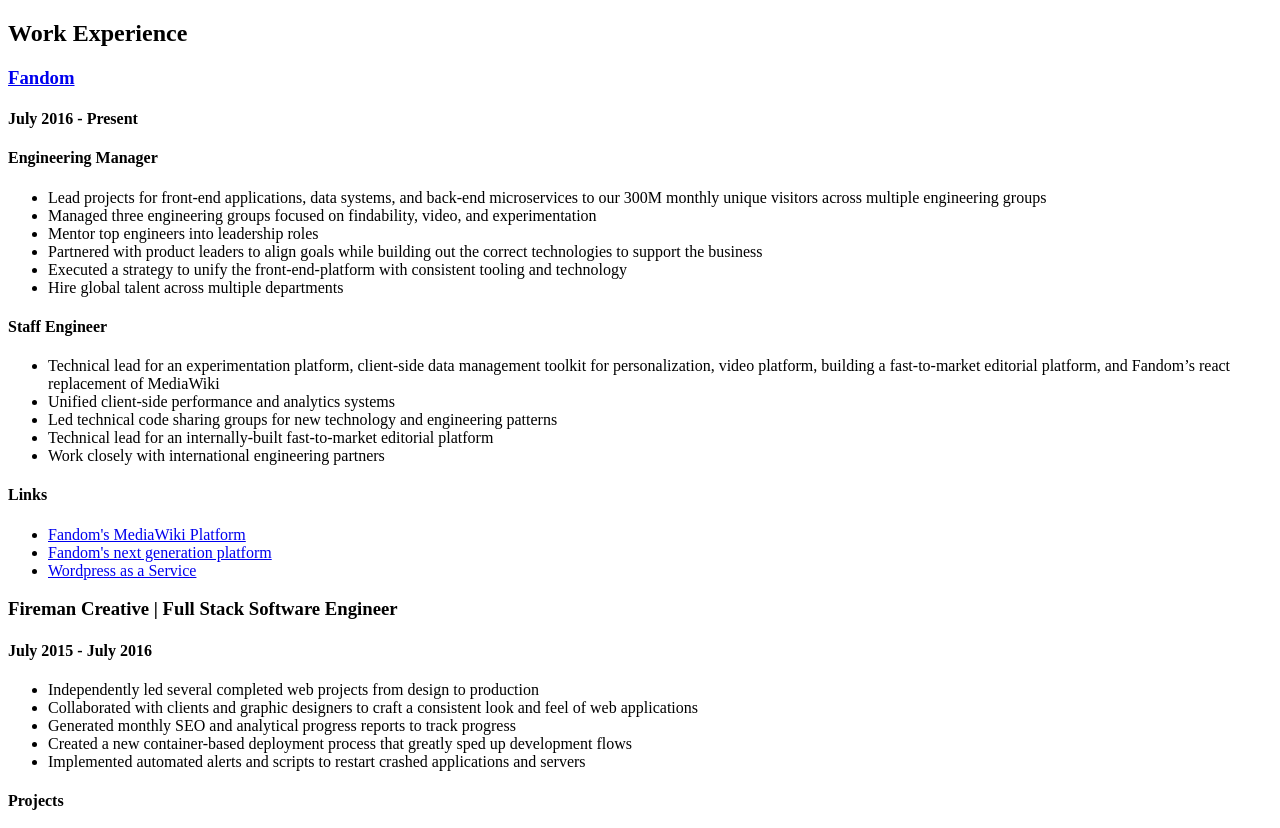
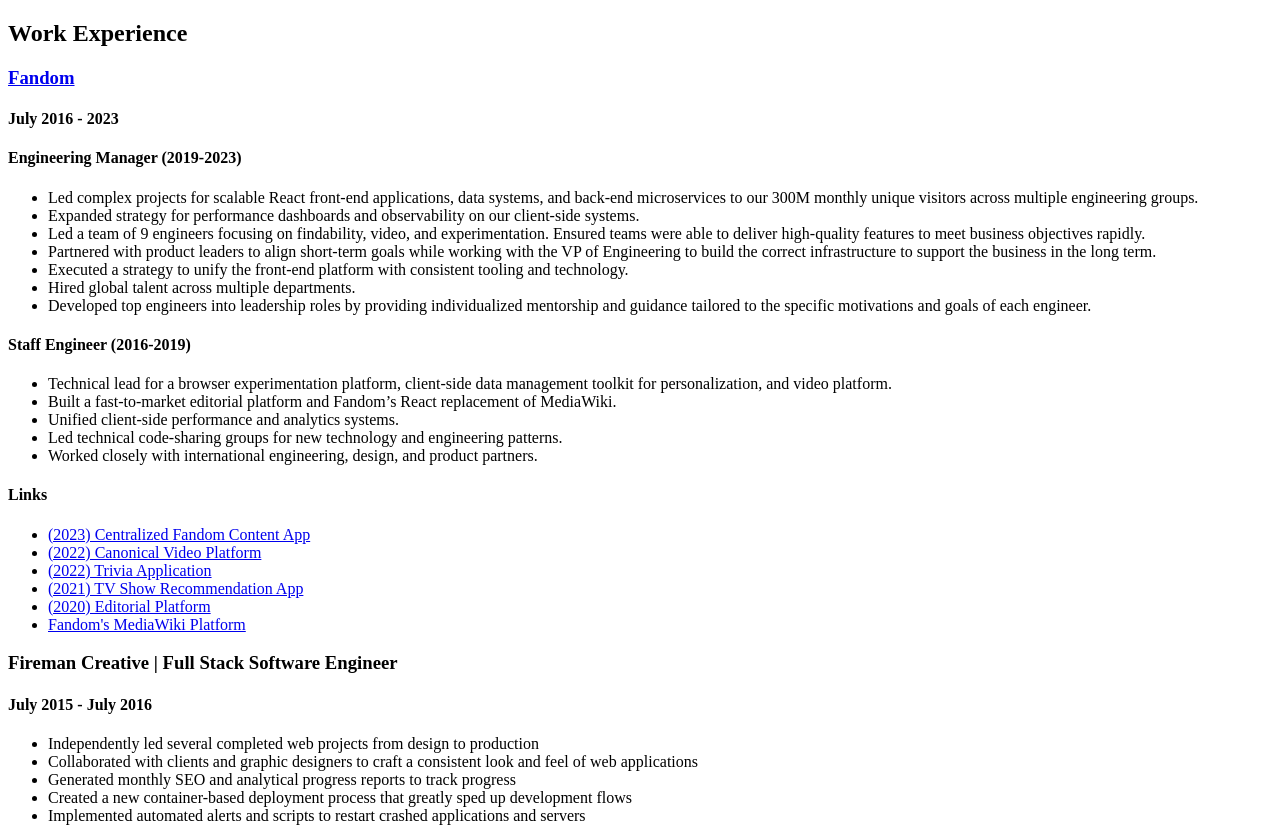
Before and after one commit to JoshuaRogan/joshuarogan, a Gatsby site: page /home/jobList in a window 1280 px wide. Shown: the top 828 px of the page. Built offline with nearby package versions, Linux system fonts and the light colour scheme; Gatsby itself is replaced by a stand-in of ours.

Commit message:
Update job list

```diff
--- a/src/pages/home/jobList.js
+++ b/src/pages/home/jobList.js
@@ -8,57 +8,71 @@ const JobList = () => (
         <h3>
           <a href="https://www.fandom.com/about">Fandom</a>
         </h3>
-        <h4>July 2016 - Present</h4>
-        <h4>Engineering Manager</h4>
+        <h4>July 2016 - 2023</h4>
+        <h4>Engineering Manager (2019-2023)</h4>
         <ul>
           <li>
-            Lead projects for front-end applications, data systems, and back-end microservices to
-            our 300M monthly unique visitors across multiple engineering groups
+            Led complex projects for scalable React front-end applications, data systems, and back-end microservices to our 300M monthly unique visitors across multiple engineering groups.
           </li>
           <li>
-            Managed three engineering groups focused on findability, video, and experimentation
+            Expanded strategy for performance dashboards and observability on our client-side systems.
+          </li>
+          <li>Led a team of 9 engineers focusing on findability, video, and experimentation. Ensured teams were able to deliver high-quality features to meet business objectives rapidly.
           </li>
           <li>
-            Mentor top engineers into leadership roles
+            Partnered with product leaders to align short-term goals while working with the VP of Engineering to build the correct infrastructure to support the business in the long term.
           </li>
           <li>
-            Partnered with product leaders to align goals while building out the correct technologies to support the business
+            Executed a strategy to unify the front-end platform with consistent tooling and technology.
           </li>
           <li>
-            Executed a strategy to unify the front-end-platform with consistent tooling and technology
+            Hired global talent across multiple departments.
           </li>
           <li>
-           Hire global talent across multiple departments
+            Developed top engineers into leadership roles by providing individualized mentorship and guidance tailored to the specific motivations and goals of each engineer.
           </li>
         </ul>
 
-        <h4>Staff Engineer</h4>
+        <h4>Staff Engineer (2016-2019)</h4>
         <ul>
-          <li>Technical lead for an experimentation platform, client-side data management toolkit
-            for personalization, video platform, building a fast-to-market editorial platform,
-            and Fandom’s react replacement of MediaWiki
+          <li>Technical lead for a browser experimentation platform, client-side data management toolkit for personalization, and video platform.
           </li>
-          <li>Unified client-side performance and analytics systems</li>
-          <li>Led technical code sharing groups for new technology and engineering patterns</li>
-          <li>Technical lead for an internally-built fast-to-market editorial platform</li>
-          <li>Work closely with international engineering partners</li>
+          <li>
+            Built a fast-to-market editorial platform and Fandom’s React replacement of MediaWiki.
+          </li>
+          <li>
+            Unified client-side performance and analytics systems.
+          </li>
+          <li>
+            Led technical code-sharing groups for new technology and engineering patterns.
+          </li>
+          <li>
+            Worked closely with international engineering, design, and product partners.
+          </li>
         </ul>
 
         <section>
           <h4>Links</h4>
           <ul>
             <li>
+              <a href="https://www.fandom.com/fancentral/home">(2023) Centralized Fandom Content App</a>
+            </li>
+            <li>
+              <a href="https://www.fandom.com/video">(2022) Canonical Video Platform</a>
+            </li>
+            <li>
+              <a href="https://www.fandom.com/trivia">(2022) Trivia Application</a>
+            </li>
+            <li>
+              <a href="https://bingebot.fandom.com/">(2021) TV Show Recommendation App</a>
+            </li>
+            <li>
+              <a href="https://www.fandom.com/">(2020) Editorial Platform</a>
+            </li>
+            <li>
               <a href="https://starwars.fandom.com/wiki/Luke_Skywalker" target="_blank">
                 Fandom's MediaWiki Platform
               </a>
-            </li>
-            <li>
-              <a href="https://makingit.fandom.com/wiki/4198323/meet-your-makers">
-                Fandom's next generation platform
-              </a>
-            </li>
-            <li>
-              <a href="https://www.fandom.com/">Wordpress as a Service</a>
             </li>
           </ul>
         </section>
@@ -158,7 +172,7 @@ const JobList = () => (
         <h3>Independent Consultant | Full Stack Software Engineer</h3>
         <h4>January 2010 – Present</h4>
         <ul>
-          <li>(2023) Actively working with <a href="https://hhmi.org">Howard Hughes Medical Institute</a> building tools for expanding understanding of genetics</li>
+          <li>(2023) Actively working with Howard Hughes Medical Institute building tools for expanding understanding of genetics</li>
           <li> Worked with professional baseball teams, writers, students, and professors to build web applications
             <ul>
               <li>Built a CMS for San Francisco Giants affiliate team player management</li>
```
